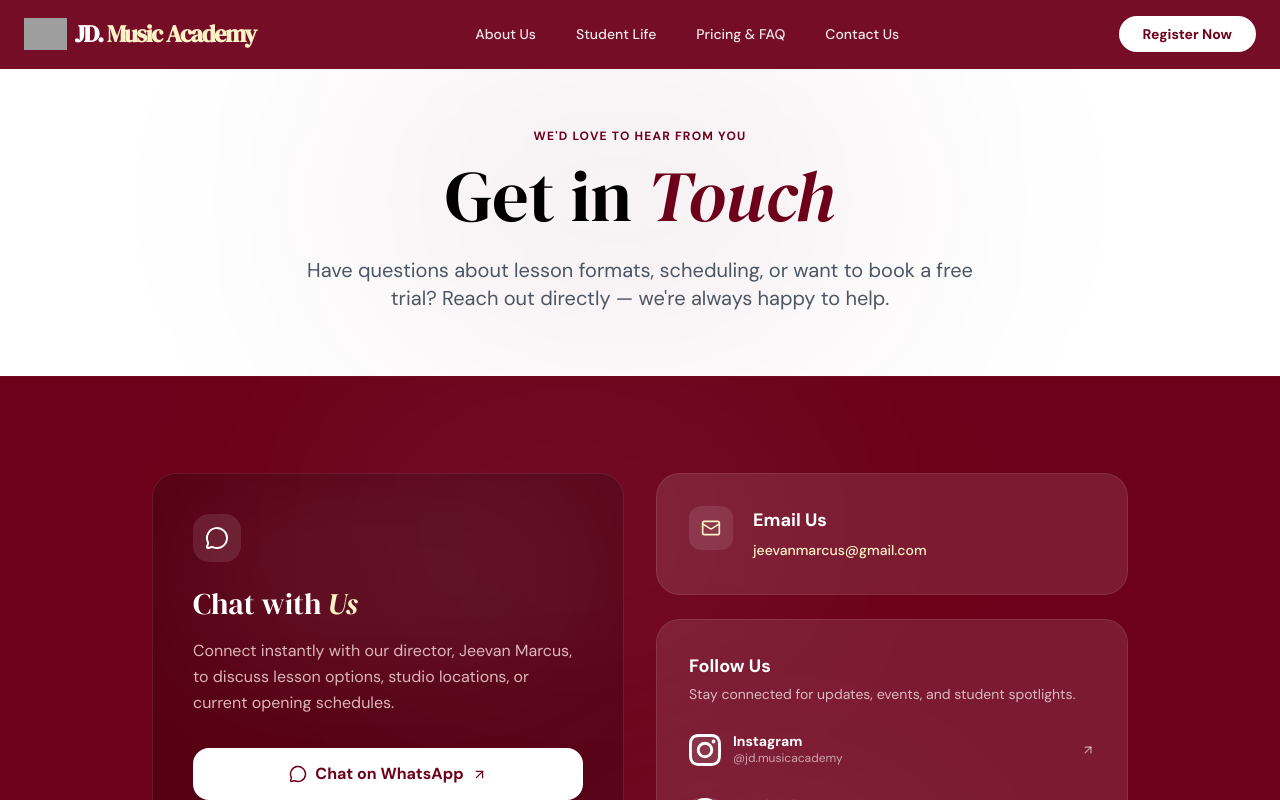
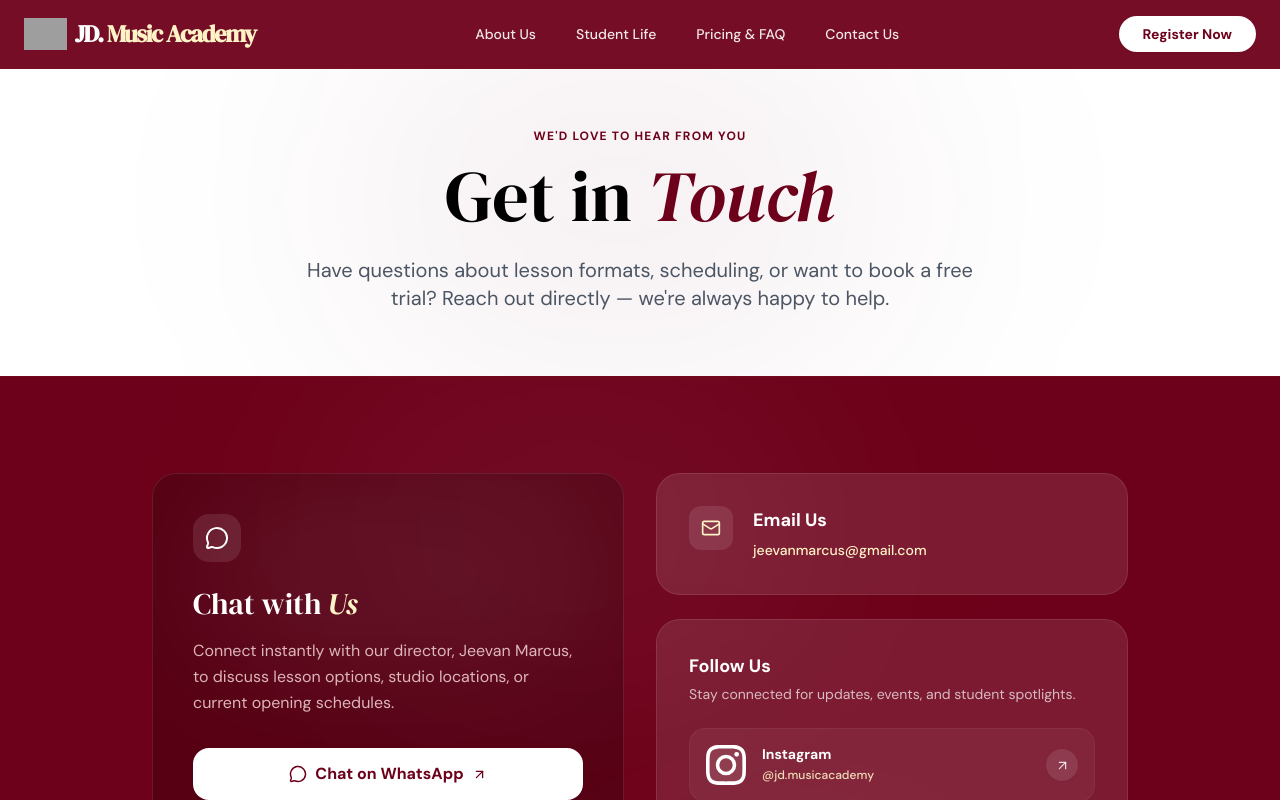
Before and after one commit to josephloochunhoe/jdmusicwebsite, a React (Vite) app: page /contact in a window 1280 px wide. Shown: the top 800 px of the page. Built offline with nearby package versions, Linux system fonts and the light colour scheme; grey boxes are pictures that could not be loaded.

Commit message:
style: improve social link clickability with premium glassmorphic button cards and circular arrow badges

```diff
--- a/src/pages/Contact.jsx
+++ b/src/pages/Contact.jsx
@@ -117,8 +117,8 @@ const Contact = () => {
               {/* SOCIAL MEDIA CARD */}
               <div className="bg-white/10 border border-white/10 rounded-3xl p-8 backdrop-blur-sm flex-1">
                 <h3 className="font-bold text-white text-lg mb-1">Follow Us</h3>
-                <p className="text-sm text-white/70 mb-5">Stay connected for updates, events, and student spotlights.</p>
-                <div className="space-y-3">
+                <p className="text-sm text-white/70 mb-6">Stay connected for updates, events, and student spotlights.</p>
+                <div className="space-y-4">
                   {socialLinks.map((link) => {
                     const Icon = link.icon;
                     return (
@@ -127,18 +127,22 @@ const Contact = () => {
                         href={link.url}
                         target="_blank"
                         rel="noopener noreferrer"
-                        className="flex items-center justify-between group hover:bg-white/5 rounded-xl px-3 py-2.5 -mx-3 transition-colors"
+                        className="flex items-center justify-between group bg-white/5 hover:bg-white/10 border border-white/5 hover:border-white/15 rounded-2xl p-4 transition-all duration-300 hover:-translate-y-0.5 shadow-sm cursor-pointer"
                       >
-                        <div className="flex items-center gap-3">
-                          <div className="w-8 h-8 rounded-lg bg-white/10 group-hover:bg-white/20 flex items-center justify-center text-white group-hover:text-amber-100 transition-colors">
-                            <Icon size={16} />
+                        <div className="flex items-center gap-4">
+                          <div className="w-10 h-10 rounded-xl bg-white/10 group-hover:bg-white/20 flex items-center justify-center text-white group-hover:text-amber-100 transition-colors flex-shrink-0">
+                            <Icon size={18} />
                           </div>
                           <div>
-                            <p className="font-bold text-white text-sm leading-none mb-0.5">{link.name}</p>
-                            <p className="text-white/60 text-xs">{link.handle}</p>
+                            <p className="font-bold text-white text-sm leading-none mb-1.5">{link.name}</p>
+                            <p className="text-amber-100/90 group-hover:text-amber-100 text-xs font-medium group-hover:underline transition-all">
+                              {link.handle}
+                            </p>
                           </div>
                         </div>
-                        <ArrowUpRight size={14} className="text-white/60 group-hover:text-amber-100 transition-colors" />
+                        <div className="w-8 h-8 rounded-full bg-white/10 group-hover:bg-amber-100 flex items-center justify-center text-white/80 group-hover:text-jd-burgundy transition-all duration-300 shadow-sm flex-shrink-0">
+                          <ArrowUpRight size={15} className="group-hover:translate-x-0.5 group-hover:-translate-y-0.5 transition-transform" />
+                        </div>
                       </a>
                     );
                   })}
```
